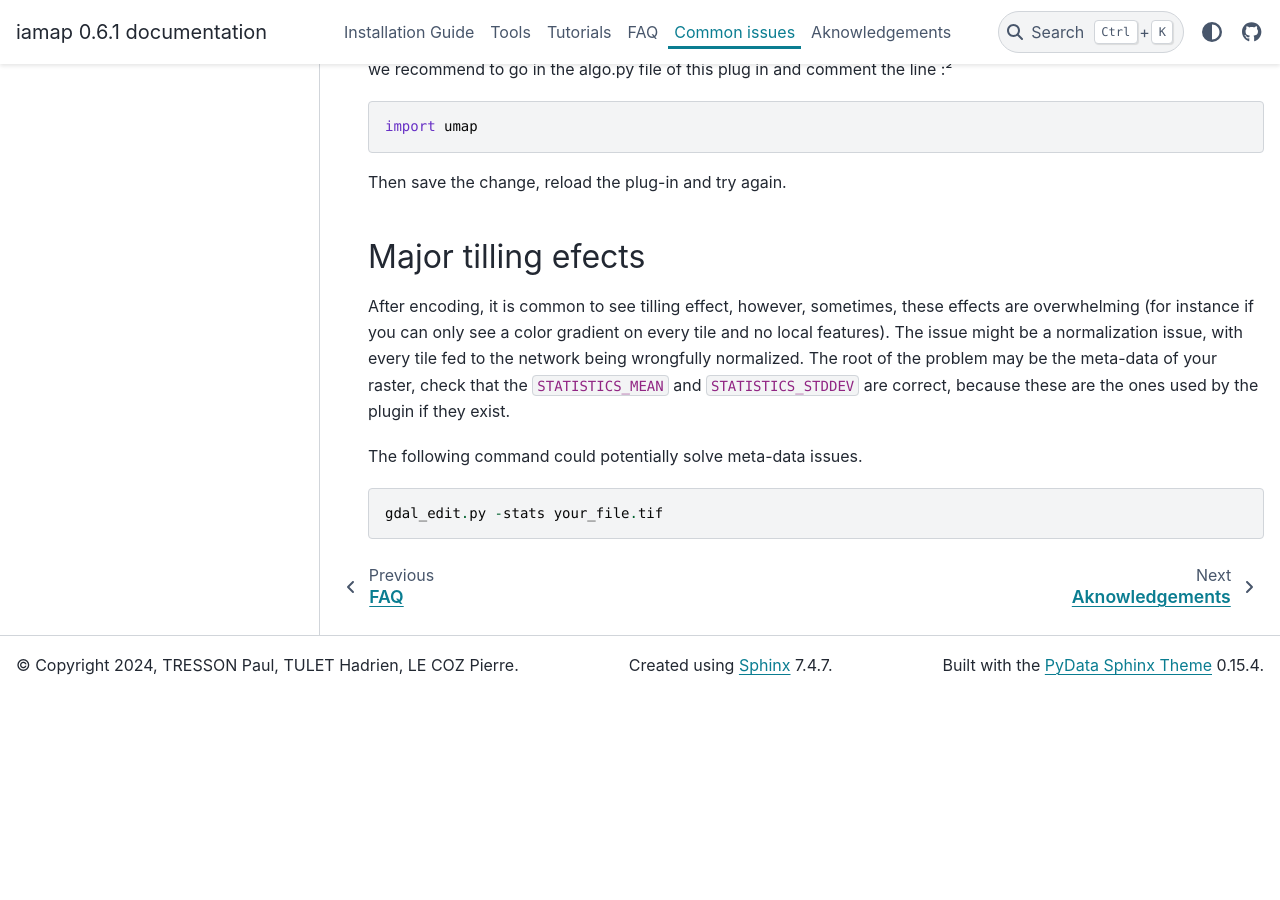
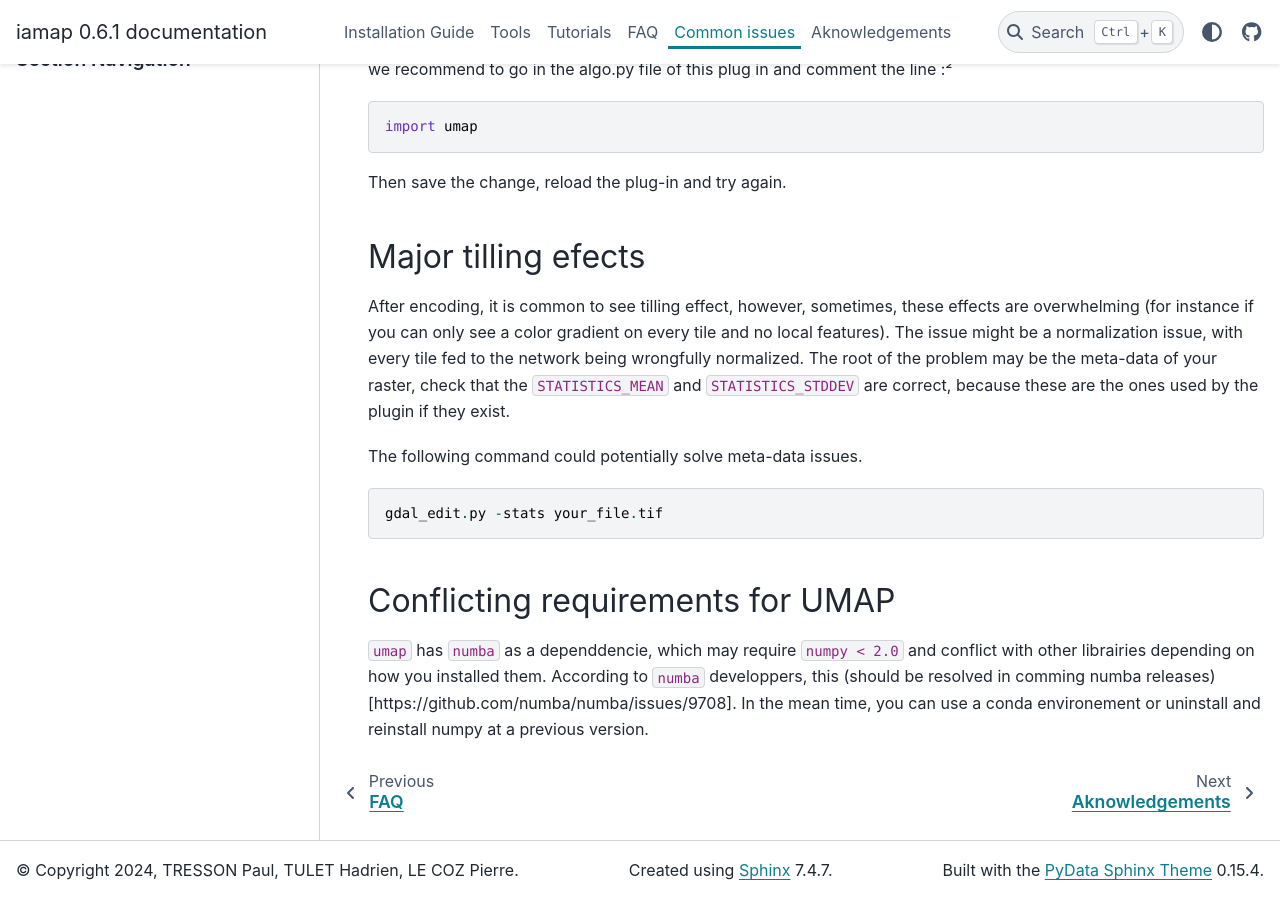
Before and after one commit to umr-amap/iamap, a Sphinx documentation site: the page built from docs/source/issues.md, in a window 1280 px wide and 900 px high, scrolled down 1739 px. Built offline with Sphinx 7.4.7 and the PyData theme 0.15.4, drawn with Linux system fonts in a browser that asks for light colours; before the commit the page ends 2433 px from its top, so only the background shows below that.

Commit message:
document possible dependencies conflicts with UMAP

````diff
--- a/docs/source/issues.md
+++ b/docs/source/issues.md
@@ -82,3 +82,9 @@ The following command could potentially solve meta-data issues.
 ```
 gdal_edit.py -stats your_file.tif
 ```
+
+## Conflicting requirements for UMAP
+
+`umap` has `numba` as a dependdencie, which may require `numpy < 2.0` and conflict with other librairies depending on how you installed them. According to `numba` developpers, this
+(should be resolved in comming numba releases)[https://github.com/numba/numba/issues/9708].
+In the mean time, you can use a conda environement or uninstall and reinstall numpy at a previous version.
````
